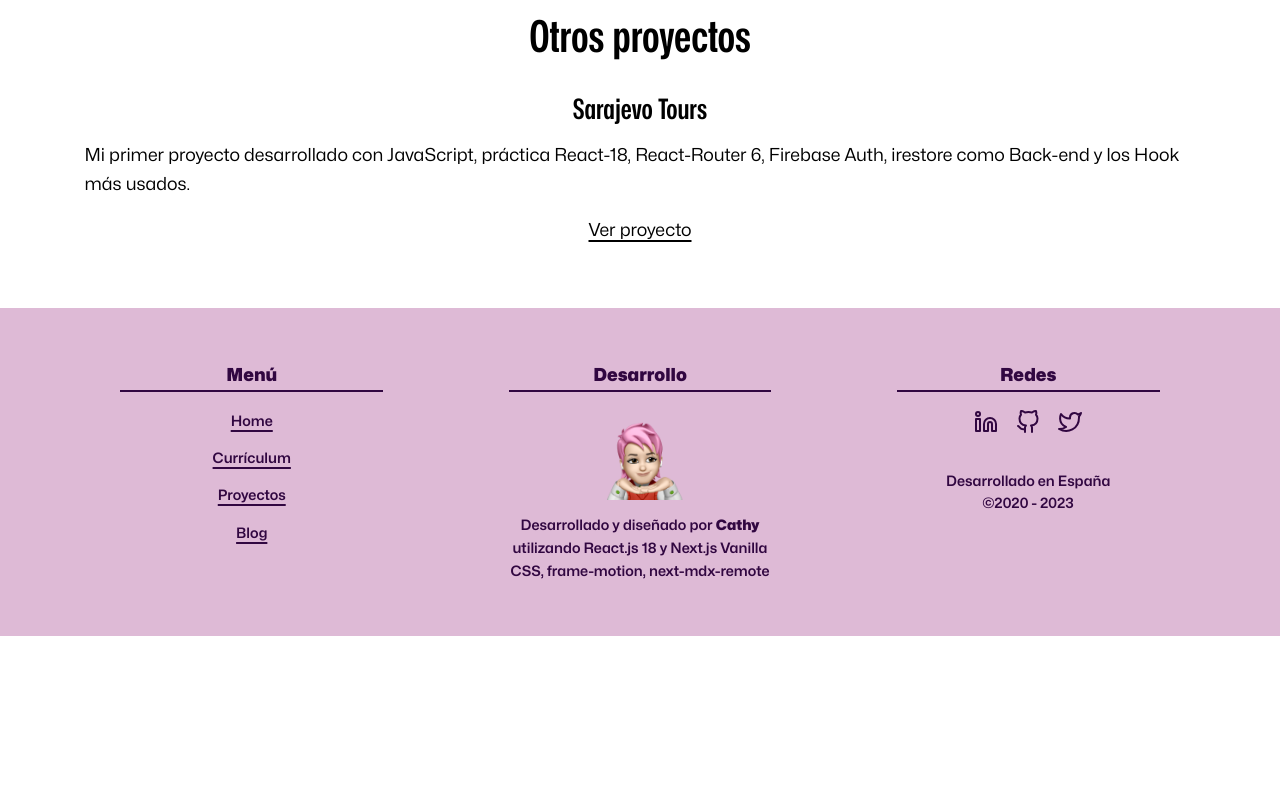
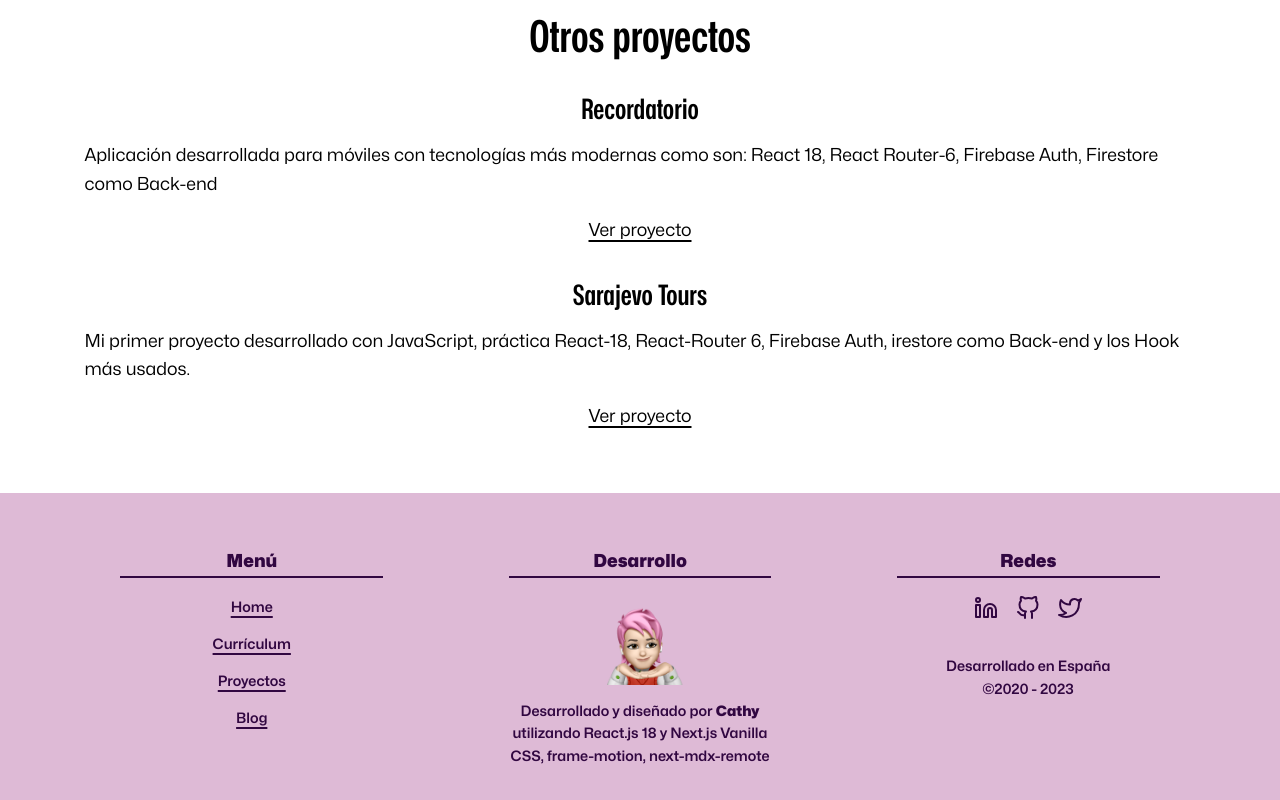
Before and after one commit to catharygr/portafolio-bubulazi-next-2024, a Next.js app: page /proyectos/formulario-multi-paginas in a window 1280 px wide. Shown: the part 4140-4940 px from the top of the page. Before the commit the page ends 4776 px from the top, so only its background shows below. Built offline with nearby package versions, Linux system fonts and the light colour scheme.

Commit message:
Trabajando en la lógica del componente OtrosProyectos

```diff
--- a/src/app/componentes/Proyectos/OtrosProyectos/OtrosProyectos.jsx
+++ b/src/app/componentes/Proyectos/OtrosProyectos/OtrosProyectos.jsx
@@ -1,5 +1,3 @@
-
-
 import styles from "./OtrosProyectos.module.css";
 
 export default function OtrosProyectos({ content, id }) {
@@ -41,15 +39,18 @@ export default function OtrosProyectos({ content, id }) {
     (proyecto) => proyecto.id === segundoProyectoID
   );
 
-  const proyectosSeleccionados = proyectosID.map(
-    id => content.find(proyecto => proyecto.id === id)
-  );
+  const proyectosSeleccionados = [primerProyecto, segundoProyecto];
 
   return (
     <div className="wrapper">
       <h2 className={styles.h2}>Otros proyectos</h2>
       {proyectosSeleccionados.map((proyecto, index) => (
-        <div key={index} className={index === 0 ? styles.primerProyecto : styles.segundoProyecto}>
+        <div
+          key={index}
+          className={
+            index === 0 ? styles.primerProyecto : styles.segundoProyecto
+          }
+        >
           <h3 className={styles.h3}>{proyecto.title}</h3>
           <p>{proyecto.description}</p>
           <a href={proyecto.link}>Ver proyecto</a>
```
